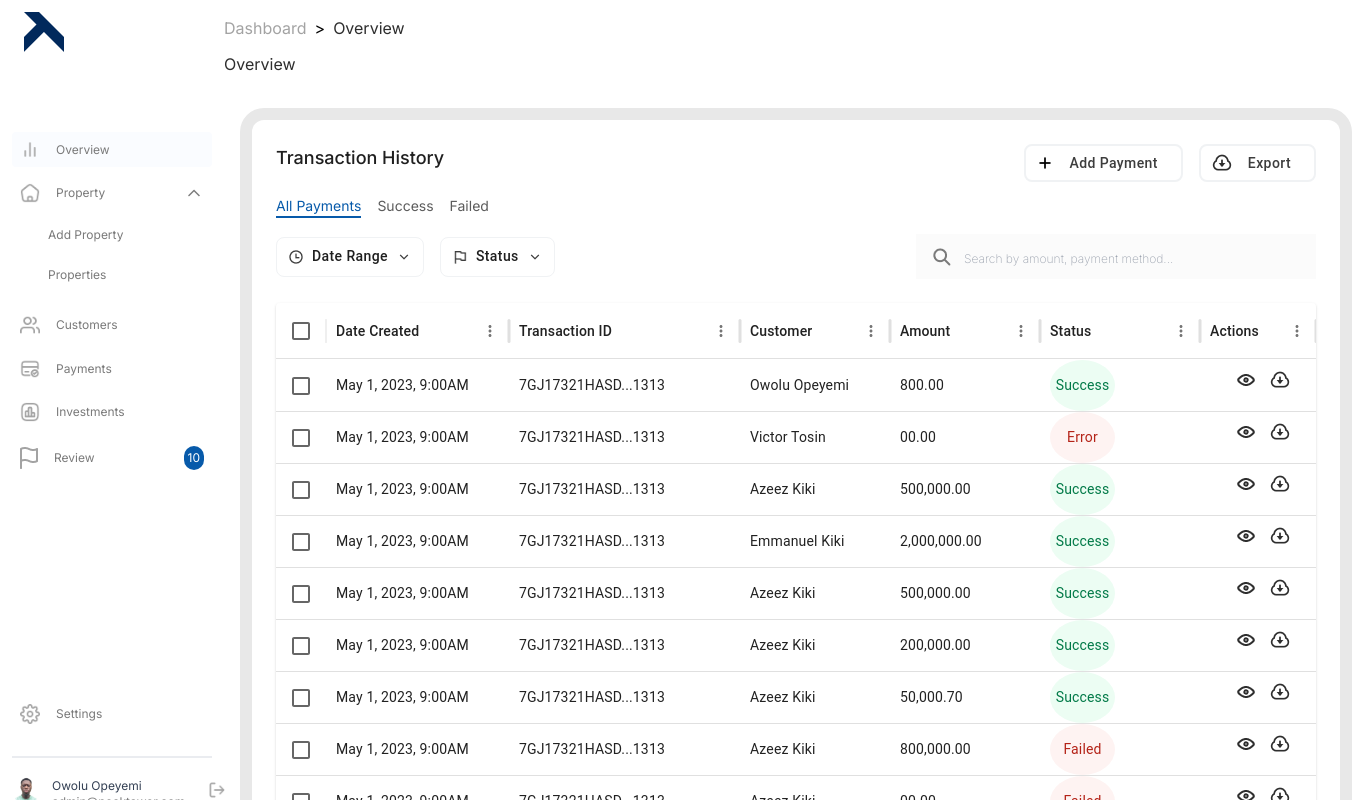
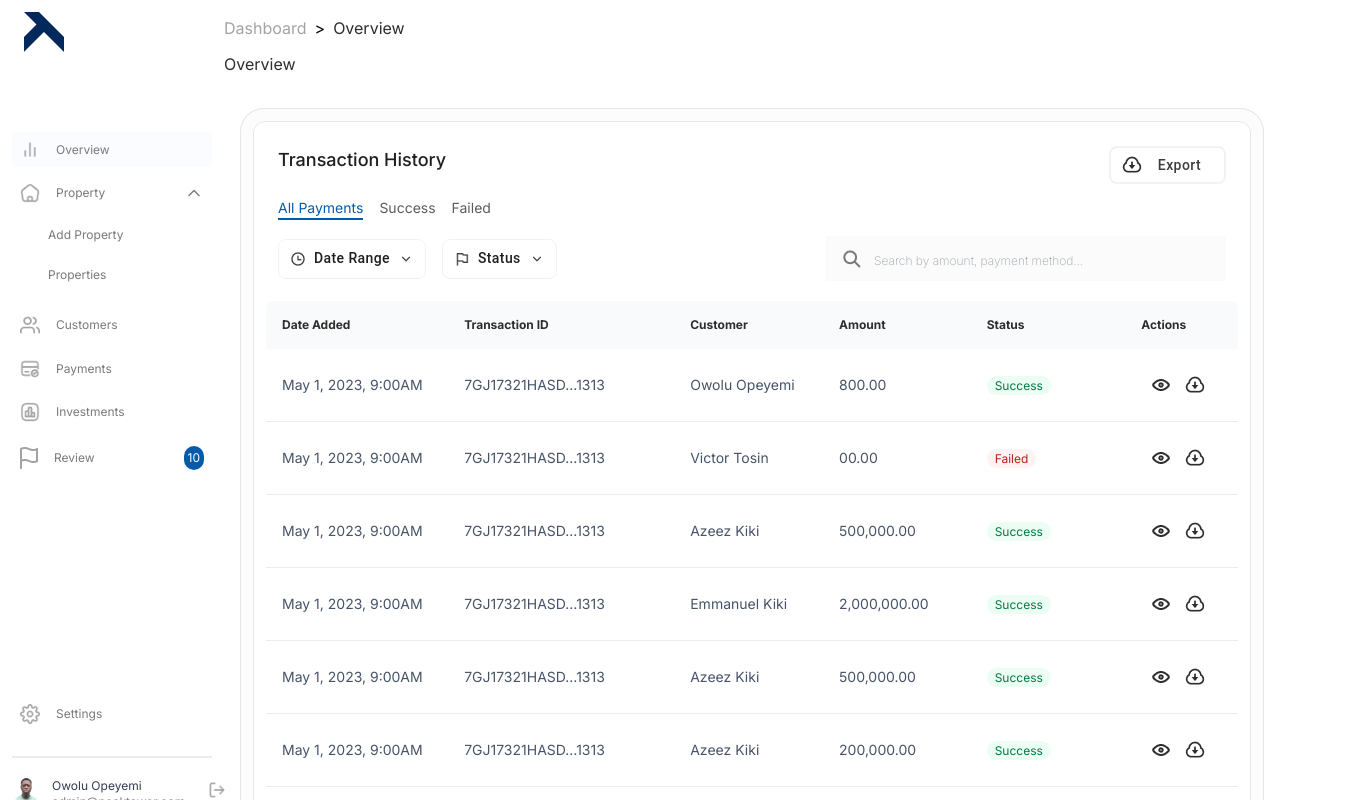
Before and after one commit to popsam22/lantan-frontend, a React (Vite) app: page /admin/payments in a window 1280 px wide. Shown: the top 800 px of the page, 1368 px wide, since content can reach past the window. Built offline with nearby package versions, Linux system fonts and the light colour scheme.

Commit message:
feat: dashboard payment

```diff
--- a/src/components/ImageInput.tsx
+++ b/src/components/ImageInput.tsx
@@ -6,7 +6,7 @@ import propertyImg from "../assets/Frame 518.png";
 import pencil from "../assets/edit-2.svg";
 
 const ImageInput = ({ full, previewImg = false }: ImageProp) => {
-  const [previewImage, setPreviewImage] = useState<string | null>(null);
+  const [previewImage, setPreviewImage] = useState<string | null>(null); //for edit property
 
   useEffect(() => {
     if (previewImg) {
@@ -17,6 +17,7 @@ const ImageInput = ({ full, previewImg = false }: ImageProp) => {
   const handleImageChange = (e: React.ChangeEvent<HTMLInputElement>) => {
     const file = e.target.files;
     if (file && file.length > 0) {
+      // create a url for that image so it can previewed (default is bradford)
       setPreviewImage(URL.createObjectURL(file[0]));
     }
   };
@@ -63,7 +64,7 @@ const ImageInput = ({ full, previewImg = false }: ImageProp) => {
               alt="edit"
               width={20}
               height={20}
-              className="object-contain"
+              className="object-contain cursor-pointer"
             />
             Replace Image
           </span>
--- a/src/components/Modal.tsx
+++ b/src/components/Modal.tsx
@@ -2,7 +2,7 @@ import Modal from "@mui/material/Modal";
 import Close from "../assets/close.png";
 import { ModalProps } from "../types";
 
-const LatanaModal = ({
+const LantanModal = ({
   open,
   onClose,
   children,
@@ -12,10 +12,10 @@ const LatanaModal = ({
   return (
     <Modal open={open} onClose={onClose}>
       <div
-        className={`bg-white border-0 rounded-2xl shadow-md flex flex-col outline-none overflow-y-auto max-h-[550px] max-w-[90%] ${className} mt-[20%] lg:mt-[10%] mx-auto md:w-[70%] lg:w-[45%] px-6 py-6 max-md:px-8 max-md:py-4  focus:outline-0`}
+        className={`bg-white border-0 rounded-2xl shadow-md flex flex-col outline-none overflow-y-auto max-h-[550px] w-full ${className} mt-[20%] lg:mt-[10%] mx-auto px-6 py-6 max-md:px-8 max-md:py-4 focus:outline-0`}
       >
         <div className="flex justify-between pb-4">
-          <p className="text-[24px] font-medium mb-5">{title}</p>
+          <p className="text-2xl font-medium mb-5 text-[#1F1F1F]">{title}</p>
           <div onClick={onClose} className="cursor-pointer">
             <img
               src={Close}
@@ -30,4 +30,4 @@ const LatanaModal = ({
   );
 };
 
-export default LatanaModal;
+export default LantanModal;
--- a/src/components/Tanstack.tsx
+++ b/src/components/Tanstack.tsx
@@ -25,7 +25,7 @@ const Tanstack = ({ rows, columns }: any) => {
     },
   });
   return (
-    <div className="p-3">
+    <div className="p-3 pt-0">
       <div className="overflow-x-auto">
         <table className="w-full border-collapse mt-5 bg-white shadow-sm rounded-lg overflow-hidden">
           <thead className="bg-[#F9FAFB]">
--- a/src/constants/payments.ts
+++ b/src/constants/payments.ts
@@ -13,7 +13,7 @@ export const rows = [
     transactionId: "7GJ17321HASD...1313",
     customer: "Victor Tosin",
     amount: "00.00",
-    status: "Error",
+    status: "Failed",
   },
   {
     id: 3,
--- a/src/pages/admin/Payments.tsx
+++ b/src/pages/admin/Payments.tsx
@@ -1,71 +1,71 @@
 import Button from "@mui/material/Button";
 import search from "../../assets/Search_Magnifying_Glasssearch.png";
 import date from "../../assets/time-linedate.png";
-import add from "../../assets/download-cloud-lineadd.png";
 import cloud from "../../assets/download-cloud-linecloud.png";
 import flag from "../../assets/flag-lineflag.png";
 import dropdown from "../../assets/arrow-down-s-linedropdown.png";
-import Table from "../../components/Table";
+import { Payment } from "../../types";
+import { createColumnHelper } from "@tanstack/react-table";
 import { rows } from "../../constants/payments";
 import { useState } from "react";
 import show from "../../assets/_Button baseshow.png";
-import { GridColDef } from "@mui/x-data-grid";
-import LatanaModal from "../../components/Modal";
+import LantanModal from "../../components/Modal";
 import { toast } from "react-toastify";
 import { SelectedItem } from "../../types";
+import Tanstack from "@/components/Tanstack";
+import clsx from "clsx";
 
 const Payments = () => {
   const [activeTab, setActiveTab] = useState(0);
   const [isOpen, setIsOpen] = useState(false);
   const [selectedItem, setSelectedItem] = useState<SelectedItem | null>(null);
 
-  const columns: GridColDef[] = [
-    {
-      field: "dateCreated",
-      headerName: "Date Created",
-      width: 183,
-    },
-    {
-      field: "transactionId",
-      headerName: "Transaction ID",
-      width: 231,
-    },
-    {
-      field: "customer",
-      headerName: "Customer",
-      width: 150,
-    },
-    {
-      field: "amount",
-      headerName: "Amount",
-      width: 150,
-    },
-    {
-      field: "status",
-      headerName: "Status",
-      renderCell: (prop) => (
-        <button
-          style={{
-            backgroundColor: prop.value === "Success" ? "#ECFDF3" : "#FEF3F2",
-            color: prop.value === "Success" ? "#027A48" : "#B42318",
-            borderRadius: "50%",
-            width: "65px",
-          }}
+  const columnHelper = createColumnHelper<Payment>();
+  const columns = [
+    columnHelper.accessor("dateCreated", {
+      header: "Date Added",
+      cell: (info) => info.getValue(),
+      size: 183,
+    }),
+    columnHelper.accessor("transactionId", {
+      header: "Transaction ID",
+      cell: (info) => info.getValue(),
+      size: 231,
+    }),
+    columnHelper.accessor("customer", {
+      header: "Customer",
+      cell: (info) => info.getValue(),
+      size: 150,
+    }),
+    columnHelper.accessor("amount", {
+      header: "Amount",
+      cell: (info) => info.getValue(),
+      size: 150,
+    }),
+    columnHelper.accessor("status", {
+      header: "Status",
+      cell: (info) => (
+        <span
+          className={clsx(
+            "rounded-2xl px-2 py-0.5 whitespace-nowrap text-xs",
+            info.getValue() === "Success"
+              ? "text-[#027A48] bg-[#ECFDF3]"
+              : "text-[#B42318] bg-[#FEF3F2]"
+          )}
         >
-          {prop.value}
-        </button>
+          {info.getValue()}
+        </span>
       ),
-      width: 160,
-    },
-    {
-      field: "actions",
-      headerName: "Actions",
-      renderCell: (prop) => (
-        <div className="flex gap-1 justify-center items-center">
+      size: 160,
+    }),
+    columnHelper.accessor("actions", {
+      header: "Actions",
+      cell: (info) => (
+        <div className="flex gap-1 items-center">
           <img
             onClick={() => {
               setIsOpen(true);
-              setSelectedItem(prop?.row);
+              setSelectedItem(info.row.original);
             }}
             src={show}
             alt="show details"
@@ -81,13 +81,14 @@ const Payments = () => {
           />
         </div>
       ),
-      width: 116,
-    },
+      size: 116,
+    }),
   ];
 
   return (
-    <div className="bg-white rounded-xl p-6 m-3">
-      <LatanaModal
+    <div className="p-2 overflow-auto bg-[#FCFCFD] border rounded-3xl">
+      <div className="rounded-xl m-1 bg-[#FFFFFF] border">
+        <LantanModal
           title={"Transaction Details"}
           open={isOpen}
           onClose={() => {
@@ -98,32 +99,40 @@ const Payments = () => {
               <div className="flex justify-between gap-4 mb-8">
                 <div className="w-1/3">
                   <p className="text-xs text-[#7A7A7A]">Date Created</p>
-                <p className="font-medium text-[18px]">75yuwet9r237112</p>
+                  <p className="font-medium text-lg text-[#2E2E2E]">
+                    75yuwet9r237112
+                  </p>
                 </div>
                 <div className="w-1/3">
                   <p className="text-xs text-[#7A7A7A]">Transaction ID</p>
-                <p className="font-medium text-[18px]">75yuwet9r237112</p>
+                  <p className="font-medium text-lg text-[#2E2E2E]">
+                    75yuwet9r237112
+                  </p>
                 </div>
                 <div className="w-1/3">
                   <p className="text-xs text-[#7A7A7A]">Customer</p>
-                <p className="font-medium text-[18px]">Owolu Opeyemi</p>
+                  <p className="font-medium text-lg text-[#2E2E2E]">
+                    Owolu Opeyemi
+                  </p>
                 </div>
               </div>
               <div className="flex justify-between gap-4 mb-8">
                 <div className="w-1/3">
                   <p className="text-xs text-[#7A7A7A]">Amount Paid</p>
-                <p className="font-medium text-[18px]">N500,000.00</p>
+                  <p className="font-medium text-lg text-[#2E2E2E]">
+                    N500,000.00
+                  </p>
                 </div>
                 <div className="w-1/3">
                   <p className="text-xs text-[#7A7A7A]">Description</p>
-                <p className="font-medium text-[18px]">
+                  <p className="font-medium text-lg text-[#2E2E2E]">
                     Returns/March 31/Bradford
                   </p>
                 </div>
                 <div className="w-1/3">
                   <p className="text-xs text-[#7A7A7A]">Payment Status</p>
                   <p
-                  className="font-medium text-[18px] text-center w-fit px-4 py-1 rounded-2xl"
+                    className="font-medium text-base text-[#2E2E2E] mt-2 text-center w-fit px-2 py-1 rounded-2xl"
                     style={{
                       backgroundColor:
                         selectedItem?.status === "Success"
@@ -142,13 +151,17 @@ const Payments = () => {
               <div className="flex justify-between gap-4 mb-8">
                 <div className="w-1/3">
                   <p className="text-xs text-[#7A7A7A]">Recipient Bank</p>
-                <p className="font-medium text-[18px]">Access Bank</p>
+                  <p className="font-medium text-lg text-[#2E2E2E]">
+                    Access Bank
+                  </p>
                 </div>
                 <div className="w-1/3">
                   <p className="text-xs text-[#7A7A7A]">
                     Recipient Account Number
                   </p>
-                <p className="font-medium text-[18px]">09548765498</p>
+                  <p className="font-medium text-lg text-[#2E2E2E]">
+                    09548765498
+                  </p>
                 </div>
                 <div className="w-1/3"></div>
               </div>
@@ -173,32 +186,20 @@ const Payments = () => {
                   }
                 >
                   <p className="text-[#206AB2] px-2 py-2 capitalize">
-                  Export CSV
+                    Export as CSV
                   </p>
                 </Button>
               </div>
             </div>
           }
-        className={""}
+          className={"max-w-[850px]"}
         />
+        <div className="pt-6 px-6">
           <div className="flex bg-white justify-between">
             <p className="text-[#1F1F1F] text-lg font-medium items-center justify-start mb-6">
               Transaction History
             </p>
             <div className="space-x-4">
-          <Button
-            className="!border-2 !border-[#F0F2F4] !rounded-lg h-[38px]"
-            variant="outlined"
-            startIcon={
-              <img
-                src={add}
-                alt="icon"
-                style={{ width: "16px", height: "16px" }}
-              />
-            }
-          >
-            <p className="text-[#3D3D3D] px-2 py-2 capitalize">Add Payment</p>
-          </Button>
               <Button
                 className="!border-2 !border-[#F0F2F4] !rounded-lg h-[38px]"
                 variant="outlined"
@@ -217,30 +218,36 @@ const Payments = () => {
           <div className="flex mb-4 cursor-pointer w-fit">
             <p
               onClick={() => setActiveTab(0)}
-          className={`text-sm mr-4 text-[#075AAA]  cursor-pointer ${
-            activeTab === 0 && "border-b-2 border-[#075AAA]"
+              className={`text-sm mr-4 cursor-pointer ${
+                activeTab === 0
+                  ? "text-[#075AAA] border-b-2 border-[#075AAA]"
+                  : "text-[#5C5C5C]"
               }`}
             >
               All Payments
             </p>
             <p
               onClick={() => setActiveTab(1)}
-          className={`mr-4 text-sm text-[#5C5C5C] cursor-pointer ${
-            activeTab === 1 && "text-[#075AAA] border-b-2 border-[#075AAA]"
+              className={`text-sm mr-4 cursor-pointer ${
+                activeTab === 1
+                  ? "text-[#075AAA] border-b-2 border-[#075AAA]"
+                  : "text-[#5C5C5C] "
               }`}
             >
               Success
             </p>
             <p
               onClick={() => setActiveTab(2)}
-          className={`text-sm text-[#5C5C5C] cursor-pointer ${
-            activeTab === 2 && "text-[#075AAA] border-b-2 border-[#075AAA]"
+              className={`text-sm cursor-pointer ${
+                activeTab === 2
+                  ? "text-[#075AAA] border-b-2 border-[#075AAA]"
+                  : "text-[#5C5C5C]"
               }`}
             >
               Failed
             </p>
           </div>
-      <div className="flex gap-4 justify-between items-center mb-6">
+          <div className="flex gap-4 justify-between items-center">
             <div className="flex gap-4">
               <Button
                 className="mr-2 h-[40px] !border !border-[#F0F2F4] !rounded-lg"
@@ -296,7 +303,9 @@ const Payments = () => {
               />
             </div>
           </div>
-      <Table rows={rows} columns={columns} height={600} />
+        </div>
+        <Tanstack columns={columns} rows={rows} />
+      </div>
     </div>
   );
 };
--- a/src/types/index.d.ts
+++ b/src/types/index.d.ts
@@ -32,8 +32,17 @@ declare type Property = {
   actions?: any;
 };
 
+declare type Payment = {
+  dateCreated: string;
+  transactionId: string;
+  customer: string;
+  amount: number;
+  status: string;
+  actions?: any;
+};
+
 declare type SelectedItem = {
-  status: "Success" | "Failure";
+  status: string;
 };
 
 declare type NavbarProp = {
```
Lines whose indentation alone changed are shown as unchanged.
